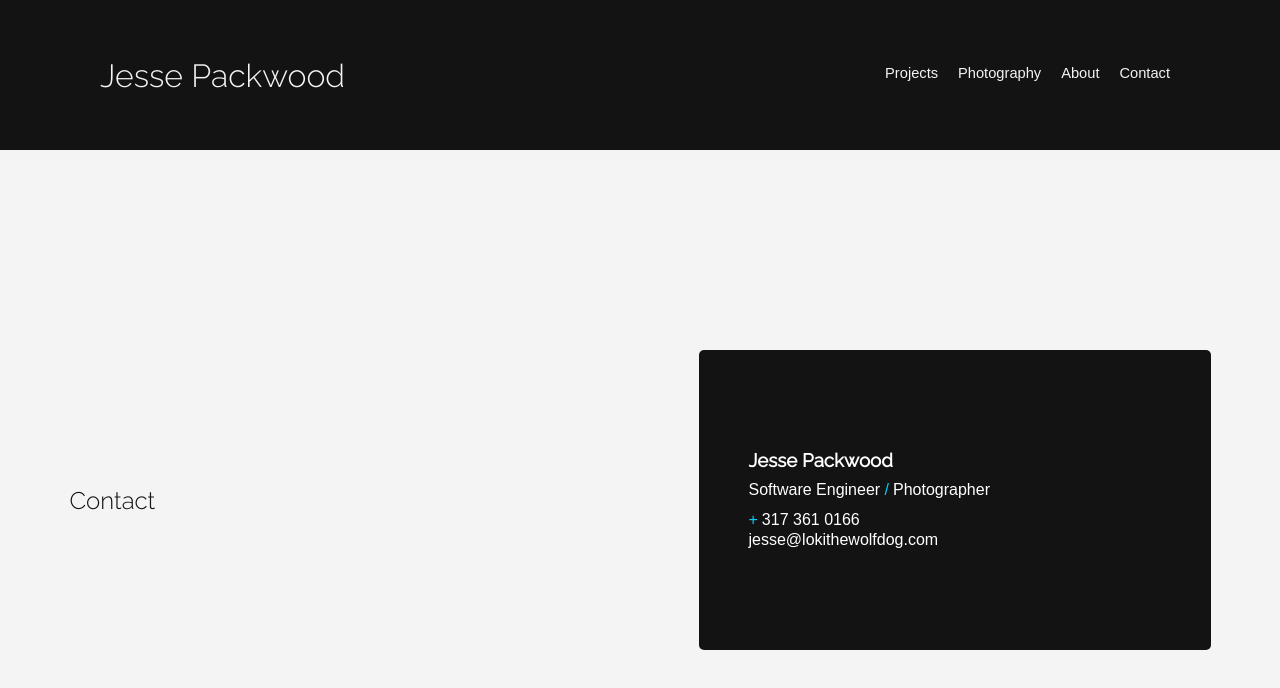
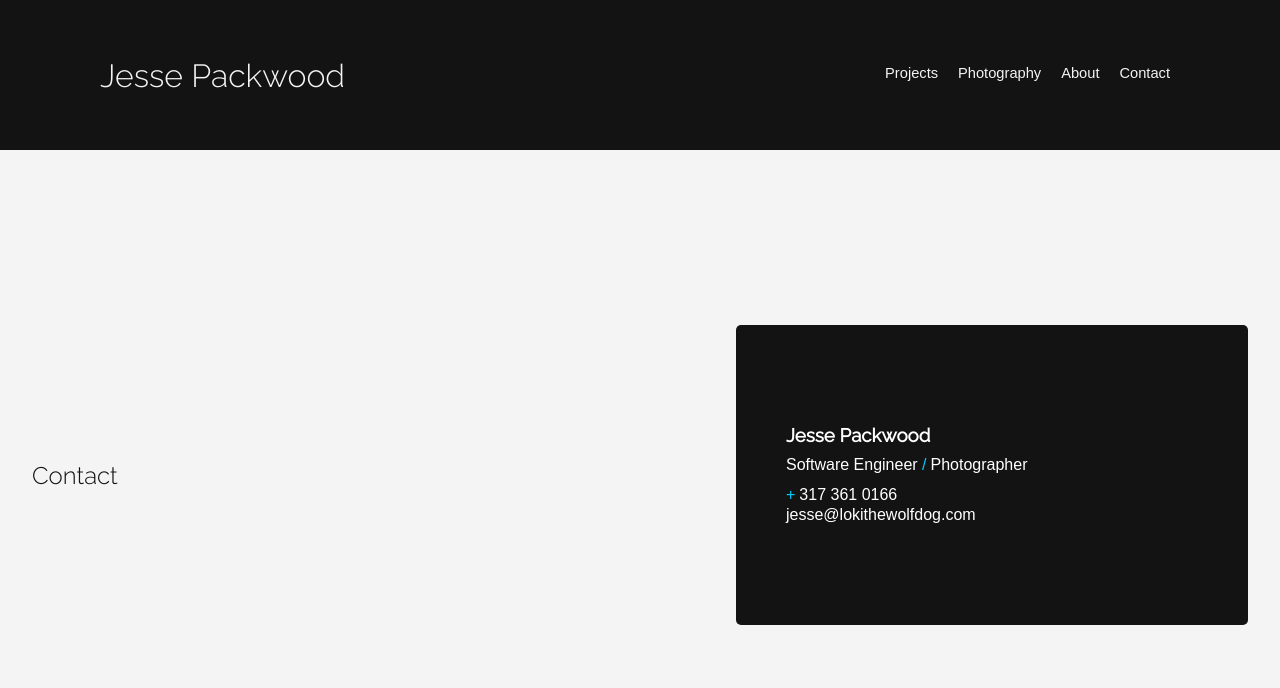
Before and after one commit to jessepackwood/jessepackwood.github.io, a React (Create React App) app: page /contact in a window 1280 px wide. Shown: the top 688 px of the page. Built offline with nearby package versions, Linux system fonts and the light colour scheme.

Commit message:
adjust responsiveness again

```diff
--- a/src/components/About/About.css
+++ b/src/components/About/About.css
@@ -7,7 +7,7 @@
 
 #about {
   background: #131313;
-  height: calc(100vh - 150px); }
+  height: calc(100vh - 90px); }
 
 .about-title {
   color: white;
@@ -66,7 +66,7 @@
 
 @media screen and (max-width: 725px) {
   #about {
-    height: 800px;
+    height: calc(100vh - 100px);
     padding: 5px 5px;
     display: block; }
   .portrait {
--- a/src/components/About/About.scss
+++ b/src/components/About/About.scss
@@ -2,7 +2,7 @@
 
 #about {
   background: #131313;
-  height: calc(100vh - 150px);
+  height: calc(100vh - 90px);
 }
 
 .about-title {
@@ -76,7 +76,7 @@
 
 @media screen and (max-width: 725px) {
   #about {
-    height: 800px;
+    height: calc(100vh - 100px);
     padding: 5px 5px;
     display: block;
   }
--- a/src/components/Contact/Contact.css
+++ b/src/components/Contact/Contact.css
@@ -6,9 +6,8 @@
   color: #f4f4f4; }
 
 .block {
-  padding: 50px 50px;
   align-items: left;
-  height: calc(100vh - 100px); }
+  height: calc(100vh - 150px); }
 
 .contact-title {
   color: #131313; }
--- a/src/components/Contact/Contact.scss
+++ b/src/components/Contact/Contact.scss
@@ -2,9 +2,8 @@
 
 
 .block {
-  padding: 50px 50px;;
   align-items: left;
-  height: calc(100vh - 100px);
+  height: calc(100vh - 150px);
 }
 
 .contact-title {
```
